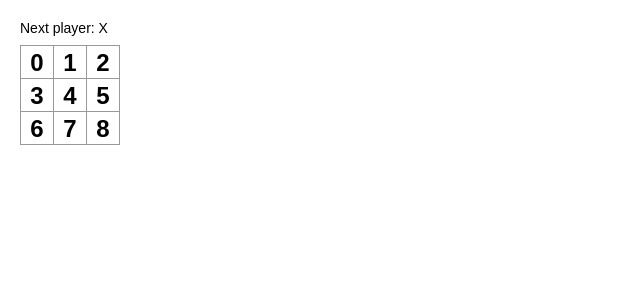
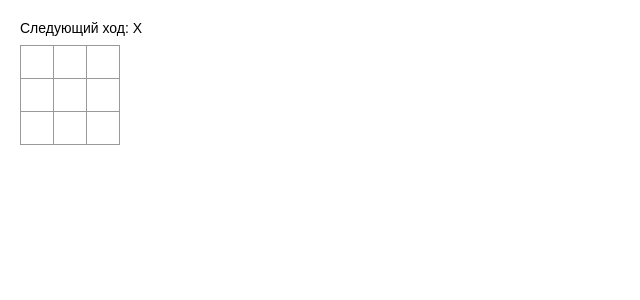
Before and after one commit to RUS29TAM/game-tic-tac-toe, a React (Create React App) app: page / in a window 1280 px wide. Shown: the top 300 px of the page, without its empty margins (0-640 px from the left). Built offline with nearby package versions, Linux system fonts and the light colour scheme.

Commit message:
chore: add immutability, functional components, priority

```diff
--- a/src/components/Board.jsx
+++ b/src/components/Board.jsx
@@ -3,12 +3,29 @@ import Square from "./Square";
 
 
 class Board extends React.Component {
-    renderSquare(props) {
-        return <Square value={props}/>;
+    constructor(props) {
+        super(props);
+        this.state = {
+            squares: Array(9).fill(null),
+            xIsNext: true
+        };
+    }
+
+    handleClick(i) {
+        const squares = this.state.squares.slice();
+        squares[i] = this.state.xIsNext ? 'X' : 'O';
+        this.setState({squares: squares, xIsNext: !this.state.xIsNext});
+    }
+
+    renderSquare(i) {
+        return <Square
+            value={this.state.squares[i]}
+            onClick={() => this.handleClick(i)}
+        />;
     }
 
     render() {
-        const status = 'Next player: X';
+        const status = 'Следующий ход: ' + (this.state.xIsNext ? 'X' : 'O');
 
         return (
             <div>
@@ -32,5 +49,26 @@ class Board extends React.Component {
         );
     }
 }
+//                                          ОПРЕДЕЛЕНИЕ ПОБЕДИТЕЛЯ
+
+// function calculateWinner(squares) {
+//     const lines = [
+//         [0, 1, 2],
+//         [3, 4, 5],
+//         [6, 7, 8],
+//         [0, 3, 6],
+//         [1, 4, 7],
+//         [2, 5, 8],
+//         [0, 4, 8],
+//         [2, 4, 6],
+//     ];
+//     for (let i = 0; i < lines.length; i++) {
+//         const [a, b, c] = lines[i];
+//         if (squares[a] && squares[a] === squares[b] && squares[a] === squares[c]) {
+//             return squares[a];
+//         }
+//     }
+//     return null;
+// }
 
 export default Board;
--- a/src/components/Square.jsx
+++ b/src/components/Square.jsx
@@ -1,13 +1,14 @@
 import React from 'react';
 
-class Square extends React.Component {
-    render() {
-        return (
-            <button className="square">
-                {this.props.value}
-            </button>
-        );
-    }
+function Square(props) {
+    return (
+        <button
+            className="square"
+            onClick={props.onClick}>
+            {props.value}
+        </button>
+    )
 }
 
+
 export default Square;
```
